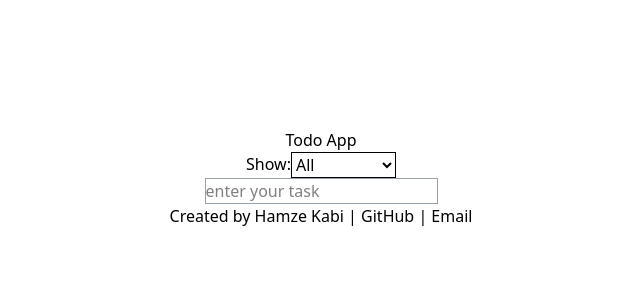
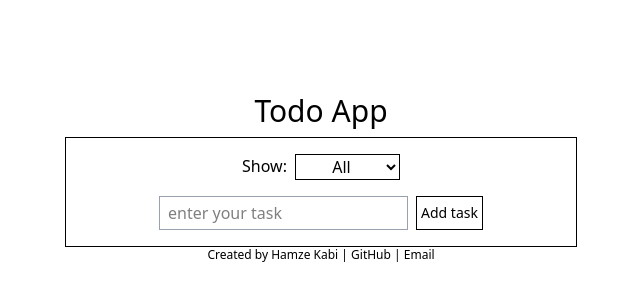
Before and after one commit to hamze-kabi/todo-app, a Vue app: page / in a window 1280 px wide. Shown: the part 222-522 px from the top of the page, without its empty margins (319-959 px from the left). Built offline with nearby package versions, Linux system fonts and the light colour scheme.

Commit message:
add some basic styles

```diff
--- a/src/App.vue
+++ b/src/App.vue
@@ -1,14 +1,15 @@
-<script setup></script>
-
 <template>
-  <div class="flex justify-center items-center h-screen w-screen">
-    <!-- a div with to with screen width and height -->
-    <div class="flex flex-col justify-center items-center h-screen w-screen">
-      <!-- header comp -->
-      <AppHeader />
+  <!-- a div with width and height of screen to center the main container -->
+  <div class="flex flex-col justify-center items-center h-screen w-screen">
+    <!-- header comp -->
+    <AppHeader />
+    <!-- the main container, contains FilterTasks, inputField and todo list -->
+    <main
+      class="flex flex-col justify-center items-center gap-4 border p-4 w-70 md:w-80 lg:w-96 xl:w-[32rem]"
+    >
       <FilterTasks />
-      <!-- main container -->
-      <main class="flex flex-col justify-content items-center">
+      <!-- contains input and todolist -->
+      <section class="flex flex-col gap-2 justify-content items-center">
         <!-- input comp -->
         <inputField @new-task="(task) => addNewTask(task)" />
         <TodoList
@@ -16,9 +17,9 @@
           @delete-task-emit="(index) => deleteTaskFromArr(index)"
           @complete-task-emit="(index) => completeTask(index)"
         />
-      </main>
-      <AppFooter />
-    </div>
+      </section>
+    </main>
+    <AppFooter />
   </div>
 </template>
 
--- a/src/AppFooter.vue
+++ b/src/AppFooter.vue
@@ -1,5 +1,5 @@
 <template>
-  <footer>
+  <footer class="text-xs">
     Created by Hamze Kabi | <a href="https://github.com/hamze-kabi" target="_blank">GitHub</a> |
     <a href="mailto:hamzekabinasab@gmail.com">Email</a>
   </footer>
--- a/src/AppHeader.vue
+++ b/src/AppHeader.vue
@@ -1,3 +1,3 @@
 <template>
-  <h3>Todo App</h3>
+  <h1 class="text-3xl mb-2">Todo App</h1>
 </template>
--- a/src/FilterTasks.vue
+++ b/src/FilterTasks.vue
@@ -1,7 +1,7 @@
 <template>
-  <div class="flex">
+  <div class="flex gap-2">
     <label for="show">Show:</label>
-    <select class="border" name="show" id="show" v-model="show">
+    <select class="border text-center" name="show" id="show" v-model="show">
       <option value="All">All</option>
       <option value="active">active</option>
       <option value="completed">Completed</option>
--- a/src/InputField.vue
+++ b/src/InputField.vue
@@ -1,11 +1,14 @@
 <template>
+  <main class="flex gap-2">
     <input
       type="text"
-    class="border border-gray-400"
+      class="border border-gray-400 px-2 py-1"
       placeholder="enter your task"
       v-model="inputData"
       @keyup.enter="addNewTask"
     />
+    <button @click="addNewTask" class="text-sm border p-1">Add task</button>
+  </main>
 </template>
 
 <script setup>
@@ -16,7 +19,7 @@ const inputData = ref('')
 const emit = defineEmits(['new-task'])
 
 const addNewTask = function () {
-  if (inputData.value.length > 0) {
+  if (inputData.value.trim().length > 0) {
     // emit task to parent comp
     emit('new-task', inputData.value)
 
--- a/src/TodoItem.vue
+++ b/src/TodoItem.vue
@@ -1,13 +1,13 @@
 <template>
-  <div v-show="determineVShow(task.status)" class="flex gap-5">
-    <!-- <p>task.status: {{ task.status }}</p>
-    <p>selectedFilter: {{ filter.selectedFilter }}</p>
-    <p>{{ determineVShow(task.status) }}</p> -->
-    <p :class="[task.status === 'complete' ? 'line-through' : '']">
+  <div v-show="determineVShow(task.status)" class="flex gap-2 border p-1">
+    <p
+      class="truncate w-30 md:w-40 lg:w-54 xl:w-[21rem]"
+      :class="[task.status === 'complete' ? 'line-through' : '']"
+    >
       {{ task.task }}
     </p>
-    <button @click="completeTask(task.index)">Complete</button>
-    <button @click="deleteTask(task.index)">Delete</button>
+    <button class="text-sm border p-1" @click="completeTask(task.index)">Complete</button>
+    <button class="text-sm border p-1" @click="deleteTask(task.index)">Delete</button>
   </div>
 </template>
 
@@ -26,14 +26,6 @@ const determineVShow = function (taskStatus) {
     return true
   }
   return false
-  // if (
-  //   taskStatus === 'All' ||
-  //   (taskStatus === 'complete' && filter.selectedFilter === 'completed') ||
-  //   (taskStatus === 'active' && filter.selectedFilter === 'active')
-  // ) {
-  //   return true
-  // }
-  // return false
 }
 
 defineProps({
--- /dev/null
+++ b/tailwind.config.js
@@ -0,0 +1,16 @@
+// tailwind.config.js
+export default {
+  content: ['./index.html', './src/**/*.{vue,js,ts,jsx,tsx}'],
+  theme: {
+    extend: {
+      colors: {
+        'yass-queen': '#ff1d58',
+        'sister-sister': '#f75990',
+        'crown-yellow': '#fff685',
+        'blue-light': '#00DDFF',
+        'brutal-blue': '#0049B7',
+      },
+    },
+  },
+  plugins: [],
+}
```
Also changed, not shown: color-scheme.png (added). Lines whose indentation alone changed are shown as unchanged.
